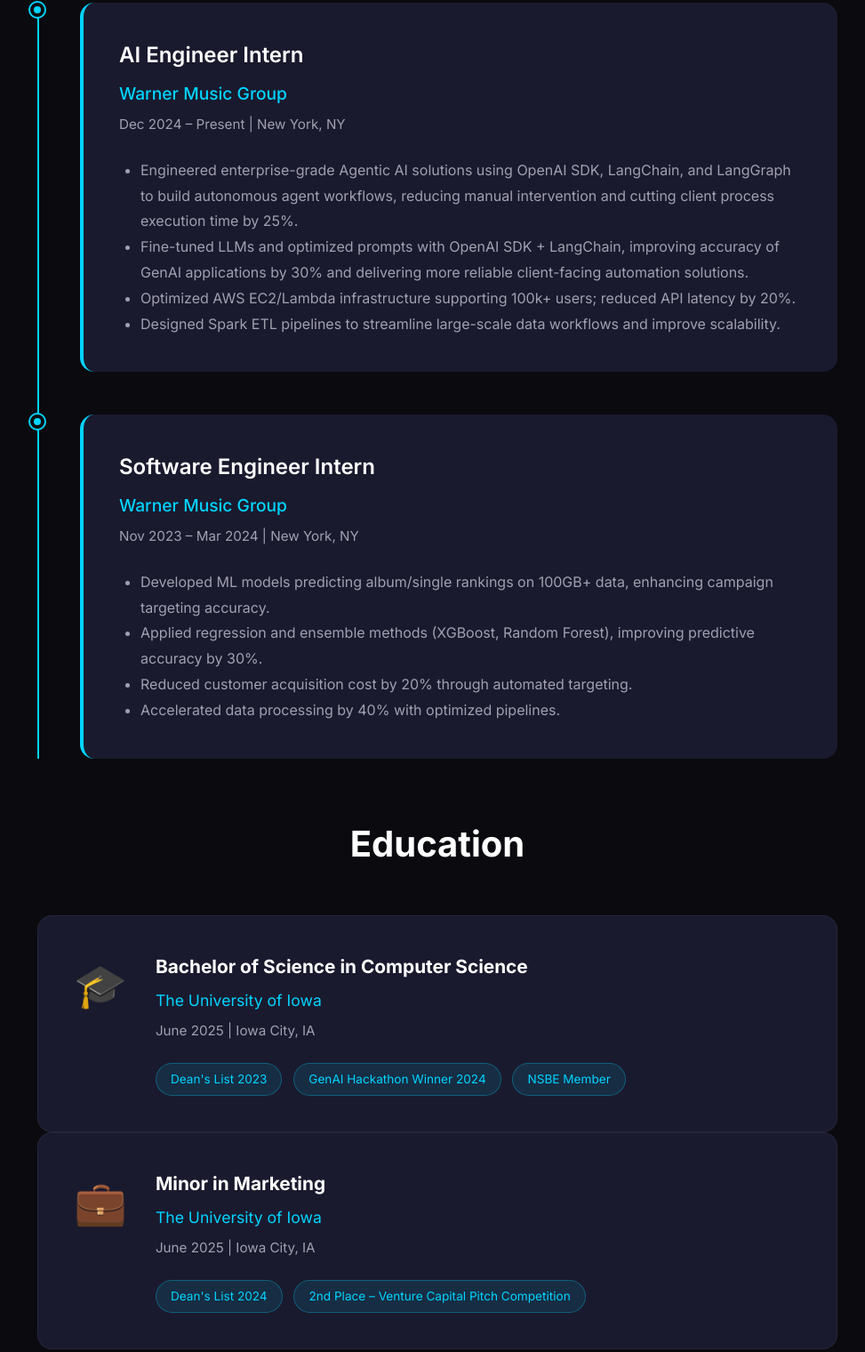
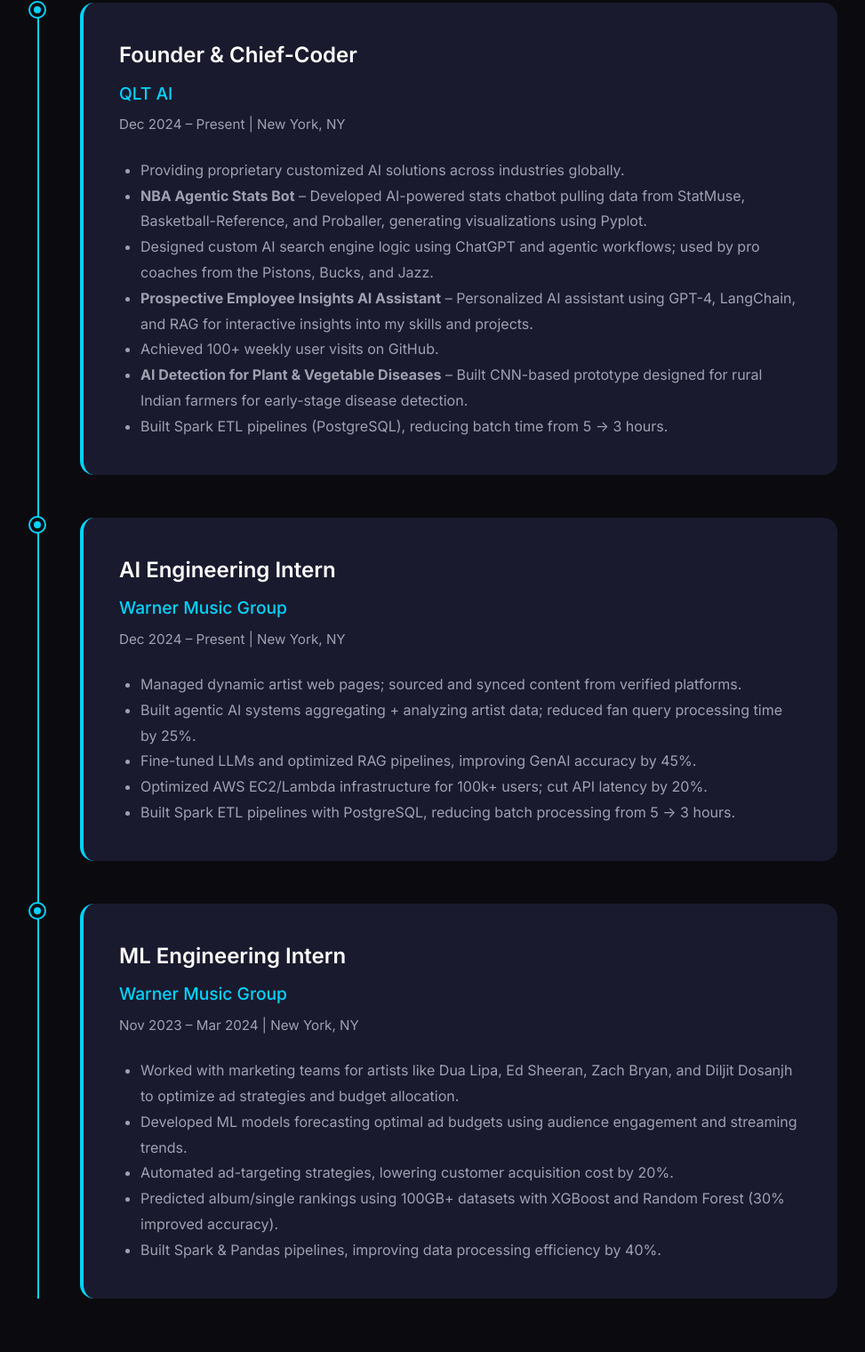
Before and after one commit to Ami03sa/My-Website, a plain HTML site: page experience.html in a window 1280 px wide. Shown: the part 325-1845 px from the top of the page at 89% size, without its empty margins (148-1121 px from the left). Drawn offline with Linux system fonts and the light colour scheme.

Commit message:
updated the website

```diff
--- a/experience.html
+++ b/experience.html
@@ -30,40 +30,66 @@
         </div>
 
         <div class="timeline">
+
+            <!-- QLT AI Founder -->
             <div class="timeline-item">
                 <div class="timeline-dot"></div>
                 <div class="timeline-content">
-                    <h3>AI Engineer Intern</h3>
-                    <div class="company">Warner Music Group</div>
+                    <h3>Founder & Chief-Coder</h3>
+                    <div class="company">QLT AI</div>
                     <div class="date">Dec 2024 – Present | New York, NY</div>
                     <ul>
-                        <li>Engineered enterprise-grade Agentic AI solutions using OpenAI SDK, LangChain, and LangGraph to build autonomous agent workflows, reducing manual intervention and cutting client process execution time by 25%.</li>
-                        <li>Fine-tuned LLMs and optimized prompts with OpenAI SDK + LangChain, improving accuracy of GenAI applications by 30% and delivering more reliable client-facing automation solutions.</li>
-                        <li>Optimized AWS EC2/Lambda infrastructure supporting 100k+ users; reduced API latency by 20%.</li>
-                        <li>Designed Spark ETL pipelines to streamline large-scale data workflows and improve scalability.</li>
+                        <li>Providing proprietary customized AI solutions across industries globally.</li>
+
+                        <li><strong>NBA Agentic Stats Bot</strong> – Developed AI-powered stats chatbot pulling data from StatMuse, Basketball-Reference, and Proballer, generating visualizations using Pyplot.</li>
+                        <li>Designed custom AI search engine logic using ChatGPT and agentic workflows; used by pro coaches from the Pistons, Bucks, and Jazz.</li>
+
+                        <li><strong>Prospective Employee Insights AI Assistant</strong> – Personalized AI assistant using GPT-4, LangChain, and RAG for interactive insights into my skills and projects.</li>
+                        <li>Achieved 100+ weekly user visits on GitHub.</li>
+
+                        <li><strong>AI Detection for Plant & Vegetable Diseases</strong> – Built CNN-based prototype designed for rural Indian farmers for early-stage disease detection.</li>
+                        <li>Built Spark ETL pipelines (PostgreSQL), reducing batch time from 5 → 3 hours.</li>
                     </ul>
                 </div>
             </div>
 
+            <!-- WMG AI Engineering Intern -->
             <div class="timeline-item">
                 <div class="timeline-dot"></div>
                 <div class="timeline-content">
-                    <h3>Software Engineer Intern</h3>
+                    <h3>AI Engineering Intern</h3>
+                    <div class="company">Warner Music Group</div>
+                    <div class="date">Dec 2024 – Present | New York, NY</div>
+                    <ul>
+                        <li>Managed dynamic artist web pages; sourced and synced content from verified platforms.</li>
+                        <li>Built agentic AI systems aggregating + analyzing artist data; reduced fan query processing time by 25%.</li>
+                        <li>Fine-tuned LLMs and optimized RAG pipelines, improving GenAI accuracy by 45%.</li>
+                        <li>Optimized AWS EC2/Lambda infrastructure for 100k+ users; cut API latency by 20%.</li>
+                        <li>Built Spark ETL pipelines with PostgreSQL, reducing batch processing from 5 → 3 hours.</li>
+                    </ul>
+                </div>
+            </div>
+
+            <!-- WMG ML Engineering Intern -->
+            <div class="timeline-item">
+                <div class="timeline-dot"></div>
+                <div class="timeline-content">
+                    <h3>ML Engineering Intern</h3>
                     <div class="company">Warner Music Group</div>
                     <div class="date">Nov 2023 – Mar 2024 | New York, NY</div>
                     <ul>
-                        <li>Developed ML models predicting album/single rankings on 100GB+ data, enhancing campaign targeting
-accuracy.</li>
-                        <li>Applied regression and ensemble methods (XGBoost, Random Forest), improving predictive accuracy by
-30%.</li>
-                        <li>Reduced customer acquisition cost by 20% through automated targeting.</li>
-                        <li>Accelerated data processing by 40% with optimized pipelines.</li>
+                        <li>Worked with marketing teams for artists like Dua Lipa, Ed Sheeran, Zach Bryan, and Diljit Dosanjh to optimize ad strategies and budget allocation.</li>
+                        <li>Developed ML models forecasting optimal ad budgets using audience engagement and streaming trends.</li>
+                        <li>Automated ad-targeting strategies, lowering customer acquisition cost by 20%.</li>
+                        <li>Predicted album/single rankings using 100GB+ datasets with XGBoost and Random Forest (30% improved accuracy).</li>
+                        <li>Built Spark & Pandas pipelines, improving data processing efficiency by 40%.</li>
                     </ul>
                 </div>
             </div>
+
         </div>
 
-        <!-- Education Section -->
+        <!-- Education -->
         <div class="education-section">
             <h2 class="section-title">Education</h2>
 
@@ -74,27 +100,15 @@
                     <div class="school">The University of Iowa</div>
                     <div class="date">June 2025 | Iowa City, IA</div>
                     <div class="highlights">
-                        <span class="badge">Dean's List 2023</span>
+                        <span class="badge">Dean's List</span>
+                        <span class="badge">Entrepreneurial Management Minor</span>
                         <span class="badge">GenAI Hackathon Winner 2024</span>
-                        <span class="badge">NSBE Member</span>
                     </div>
-                </div>
-            </div>
-
-            <div class="education-card">
-                <div class="education-icon">💼</div>
-                <div class="education-content">
-                    <h3>Minor in Marketing</h3>
-                    <div class="school">The University of Iowa</div>
-                    <div class="date">June 2025 | Iowa City, IA</div>
-                    <div class="highlights">
-                        <span class="badge">Dean's List 2024</span>
-                        <span class="badge">2nd Place – Venture Capital Pitch Competition</span>
-
                 </div>
             </div>
         </div>
 
+        <!-- CTA -->
         <div class="page-cta">
             <h3>Impressed by my experience?</h3>
             <div class="cta-buttons">
```
Also changed, not shown: index.html (+21 -20 lines), 3 other files.
